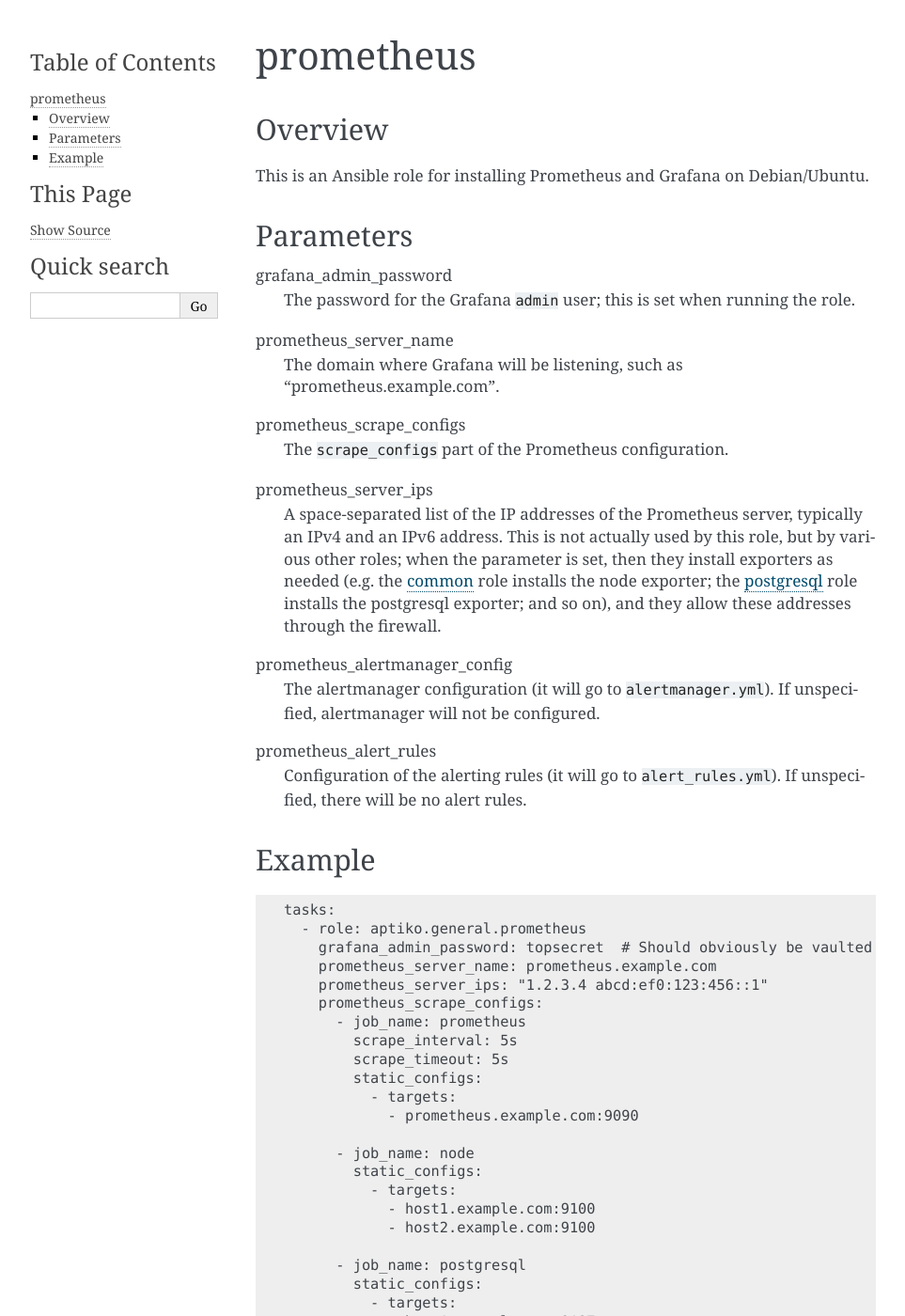
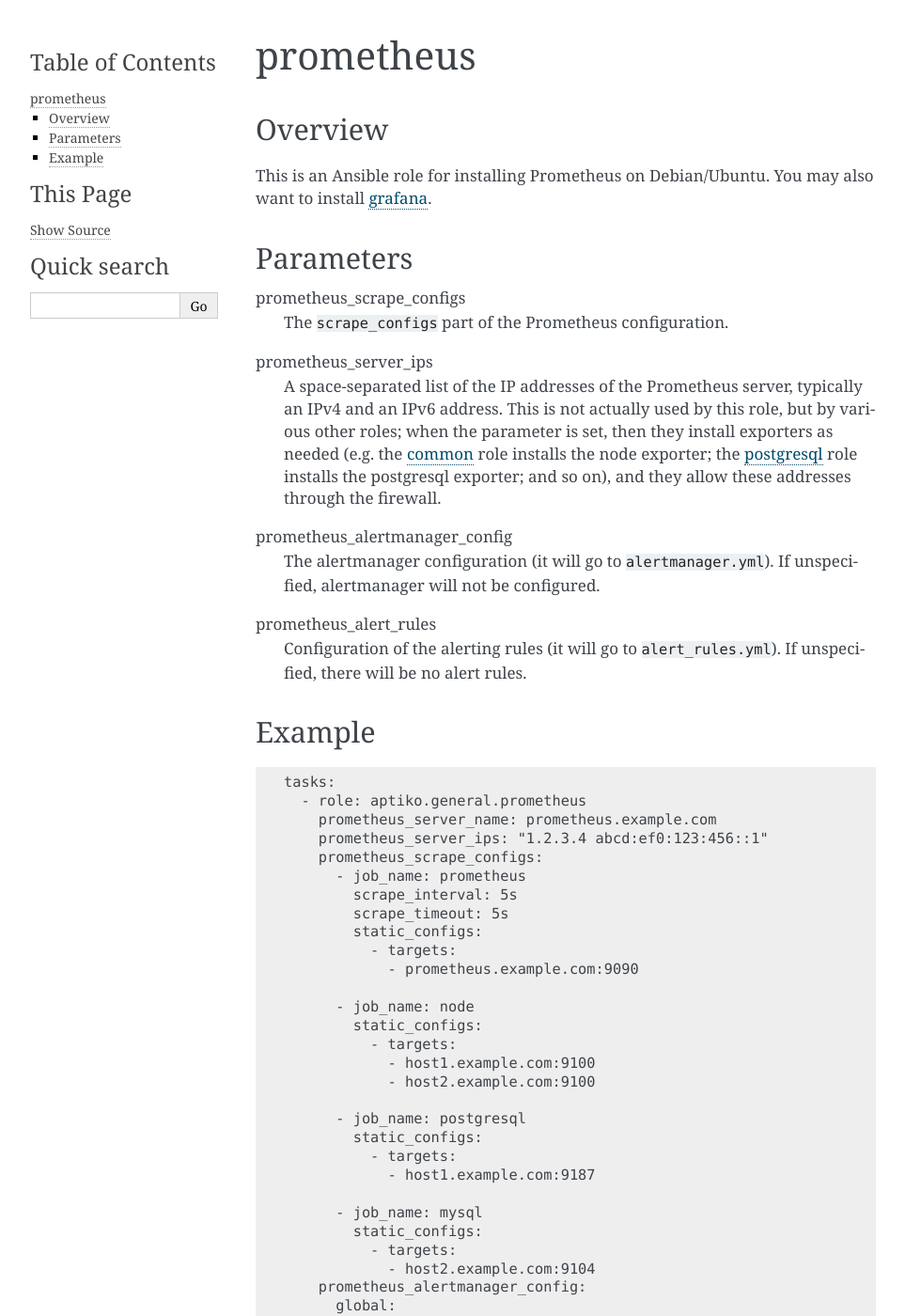
Before and after one commit to aptiko/aptiko.general, a Sphinx documentation site: the page built from docs/prometheus.rst, in a window 1280 px wide and 1400 px high. Shown: the whole window at 94% size, without its empty margins (148-1111 px from the left). Built offline with Sphinx 7.4.7, drawn with Linux system fonts in a browser that asks for light colours; some of the changed text lies outside the part shown.

Commit message:
Separate roles grafana and prometheus

```diff
--- a/docs/index.rst
+++ b/docs/index.rst
@@ -43,6 +43,7 @@
 .. toctree::
    node
    prometheus
+   grafana
    :maxdepth: 1
    :caption: Miscellaneous roles:
 
--- a/docs/prometheus.rst
+++ b/docs/prometheus.rst
@@ -7,19 +7,10 @@
 Overview
 ========
 
-This is an Ansible role for installing Prometheus and Grafana on
-Debian/Ubuntu.
+This is an Ansible role for installing Prometheus on Debian/Ubuntu. You may also want to install :ref:`grafana`.
 
 Parameters
 ==========
-
-grafana_admin_password
-  The password for the Grafana ``admin`` user; this is set when running
-  the role.
-
-prometheus_server_name
-  The domain where Grafana will be listening, such as
-  "prometheus.example.com".
 
 prometheus_scrape_configs
   The ``scrape_configs`` part of the Prometheus configuration.
@@ -48,7 +39,6 @@
 
   tasks:
     - role: aptiko.general.prometheus
-      grafana_admin_password: topsecret  # Should obviously be vaulted
       prometheus_server_name: prometheus.example.com
       prometheus_server_ips: "1.2.3.4 abcd:ef0:123:456::1"
       prometheus_scrape_configs:
```
Also changed, not shown: docs/grafana.rst (added, +38 -0 lines), 11 other files.
